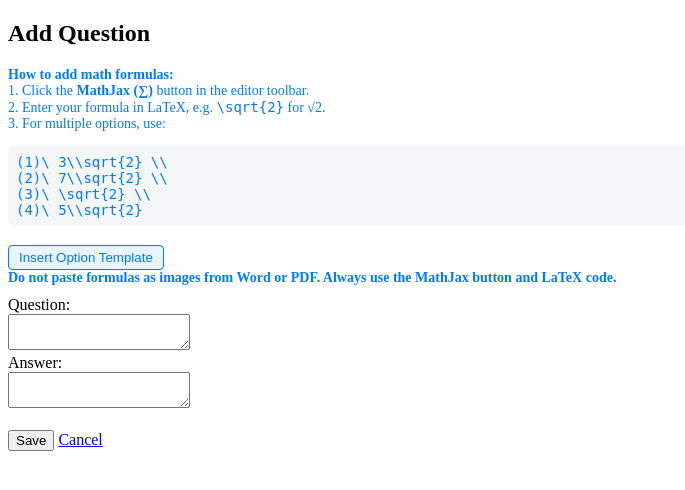
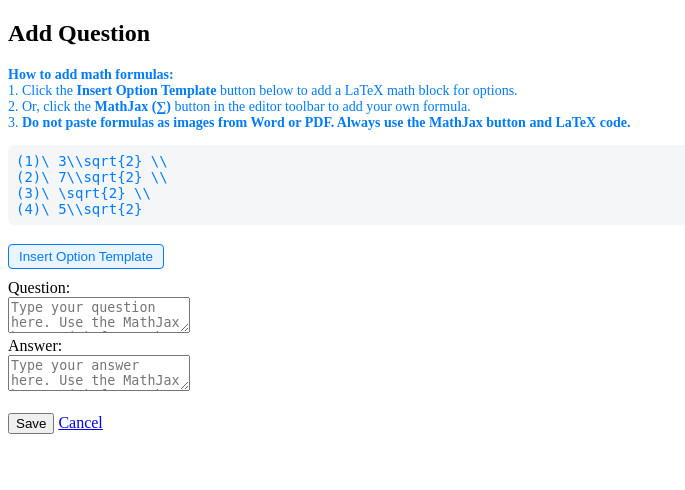
Before and after one commit to UKY171991/ci3, a CodeIgniter app: page /database/index.php/admin/add_question in a window 1280 px wide. Shown: the top 490 px of the page, without its empty margins (0-685 px from the left). Run offline with CodeIgniter, Linux system fonts and the light colour scheme; the visitor is signed in with stand-in values (Sample User, id 1); some libraries are stand-ins or nearby versions.

Commit message:
Update question_form.php

```diff
--- a/application/views/question_form.php
+++ b/application/views/question_form.php
@@ -10,21 +10,20 @@
     <h2><?php echo isset($question) ? 'Edit' : 'Add'; ?> Question</h2>
     <div style="color:#007bff;font-size:14px;margin-bottom:10px;">
         <b>How to add math formulas:</b><br>
-        1. Click the <b>MathJax (∑)</b> button in the editor toolbar.<br>
-        2. Enter your formula in LaTeX, e.g. <code>\sqrt{2}</code> for √2.<br>
-        3. For multiple options, use:<br>
+        1. Click the <b>Insert Option Template</b> button below to add a LaTeX math block for options.<br>
+        2. Or, click the <b>MathJax (∑)</b> button in the editor toolbar to add your own formula.<br>
+        3. <b>Do not paste formulas as images from Word or PDF. Always use the MathJax button and LaTeX code.</b><br>
         <pre style="background:#f4f6f8;padding:8px;border-radius:6px;">(1)\ 3\\sqrt{2} \\
 (2)\ 7\\sqrt{2} \\
 (3)\ \sqrt{2} \\
 (4)\ 5\\sqrt{2}</pre>
         <button type="button" onclick="insertLatexTemplate()" style="margin-top:5px;padding:4px 10px;border-radius:4px;border:1px solid #007bff;background:#eaf4ff;color:#007bff;cursor:pointer;">Insert Option Template</button>
-        <br><b>Do not paste formulas as images from Word or PDF. Always use the MathJax button and LaTeX code.</b>
     </div>
-    <form method="post">
+    <form method="post" onsubmit="return validateMathJaxBlocks();">
         <label>Question:</label><br>
-        <textarea name="question" id="question" required><?php echo isset($question) ? htmlspecialchars($question->question) : ''; ?></textarea><br>
+        <textarea name="question" id="question" required placeholder="Type your question here. Use the MathJax button (∑) for math."><?php echo isset($question) ? htmlspecialchars($question->question) : ''; ?></textarea><br>
         <label>Answer:</label><br>
-        <textarea name="answer" id="answer" required><?php echo isset($question) ? htmlspecialchars($question->answer) : ''; ?></textarea><br><br>
+        <textarea name="answer" id="answer" required placeholder="Type your answer here. Use the MathJax button (∑) for math."><?php echo isset($question) ? htmlspecialchars($question->answer) : ''; ?></textarea><br><br>
         <button type="submit">Save</button>
         <a href="<?php echo site_url('admin/dashboard'); ?>">Cancel</a>
     </form>
@@ -45,18 +44,29 @@
                 ['Bold', 'Italic', 'Underline', '-', 'Mathjax', '-', 'NumberedList', 'BulletedList', '-', 'Link', 'Unlink', '-', 'RemoveFormat', 'Source']
             ]
         });
+        // Helper to open MathJax dialog and insert template
         function insertLatexTemplate() {
             var template = '(1)\\ 3\\sqrt{2} \\\\\
-(2)\\ 7\\sqrt{2} \\\\\
-(3)\\ \\sqrt{2} \\\\\
-(4)\\ 5\\sqrt{2}';
-            if (CKEDITOR.instances['question'].focusManager.hasFocus) {
-                CKEDITOR.instances['question'].insertText(template);
-            } else if (CKEDITOR.instances['answer'].focusManager.hasFocus) {
-                CKEDITOR.instances['answer'].insertText(template);
-            } else {
-                CKEDITOR.instances['question'].insertText(template);
+(2)\\ 7\\sqrt{2} \\\\n(3)\\ \\sqrt{2} \\\\n(4)\\ 5\\sqrt{2}';
+            var editor = CKEDITOR.instances['question'];
+            editor.execCommand('mathjax');
+            setTimeout(function() {
+                var dialog = CKEDITOR.dialog.getCurrent();
+                if(dialog) {
+                    dialog.setValueOf('info', 'mathInput', template);
+                }
+            }, 300);
+        }
+        // Prevent form submit if no MathJax block is present
+        function validateMathJaxBlocks() {
+            var qData = CKEDITOR.instances['question'].getData();
+            var aData = CKEDITOR.instances['answer'].getData();
+            var mathBlockRegex = /<span class="math-tex">|<script type="math\/tex/i;
+            if (!mathBlockRegex.test(qData) && !mathBlockRegex.test(aData)) {
+                alert('Please use the MathJax (∑) button to add at least one math formula.');
+                return false;
             }
+            return true;
         }
     </script>
 </body>
```
